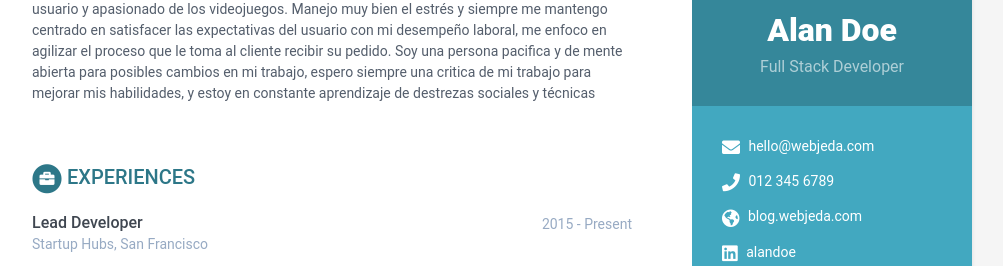
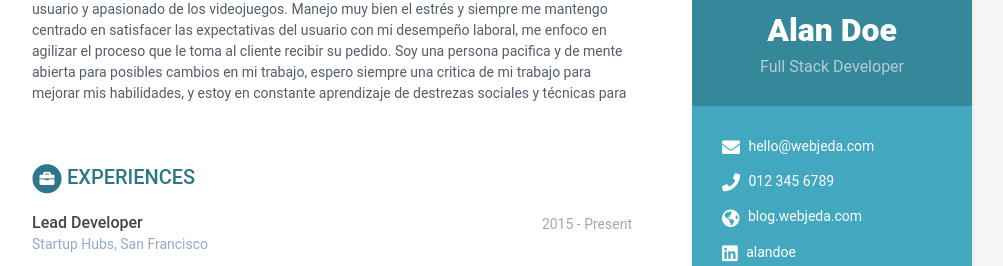
Before and after one commit to KevinC99/good-birch-4e19a, a Jekyll site: the page built from index.html, in a window 1280 px wide. Shown: the part 162-428 px from the top of the page, without its empty margins (168-1171 px from the left). Built offline with Jekyll 4.4.1, drawn with Linux system fonts in a browser that asks for light colours; some of the changed text lies outside the part shown.

Commit message:
data.yml: updated summary in career-profile

```diff
--- a/_data/data.yml
+++ b/_data/data.yml
@@ -40,7 +40,7 @@ career-profile:
     proceso que le toma al cliente recibir su pedido. Soy una persona pacifica y
     de mente abierta para posibles cambios en mi trabajo, espero siempre una
     critica de mi trabajo para mejorar mis habilidades, y estoy en constante
-    aprendizaje de destrezas sociales y técnicas
+    aprendizaje de destrezas sociales y técnicas para
 education:
   - degree: MSc in Computer Science
     university: University of London
```
